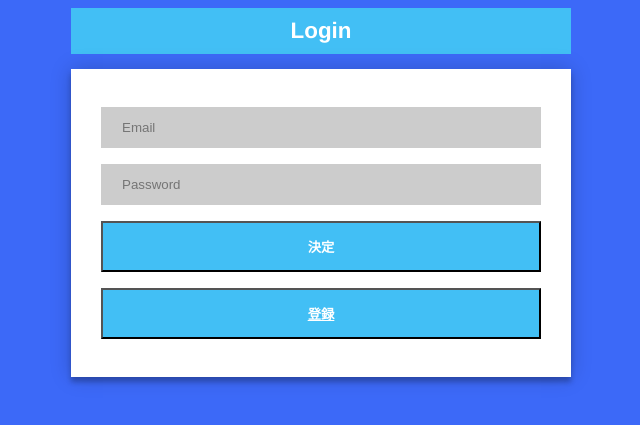
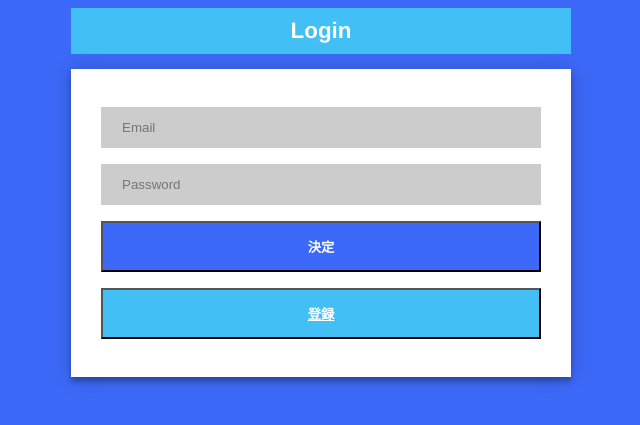
Before and after one commit to DoanVLinh/system-thusday, a PHP site: page /login.php in a window 1280 px wide, with the pointer over the restyled element. Shown: the top 425 px of the page, without its empty margins (319-959 px from the left). Run offline with PHP 8.4, Linux system fonts and the light colour scheme.

Commit message:
login page

```diff
--- a/public/login.php
+++ b/public/login.php
@@ -81,6 +81,9 @@ button {
 a {
 color:#fff;
 }
+button:hover {
+  background:#3c69f8;
+}
 </style>
 <body>
 <div class="login">
```
